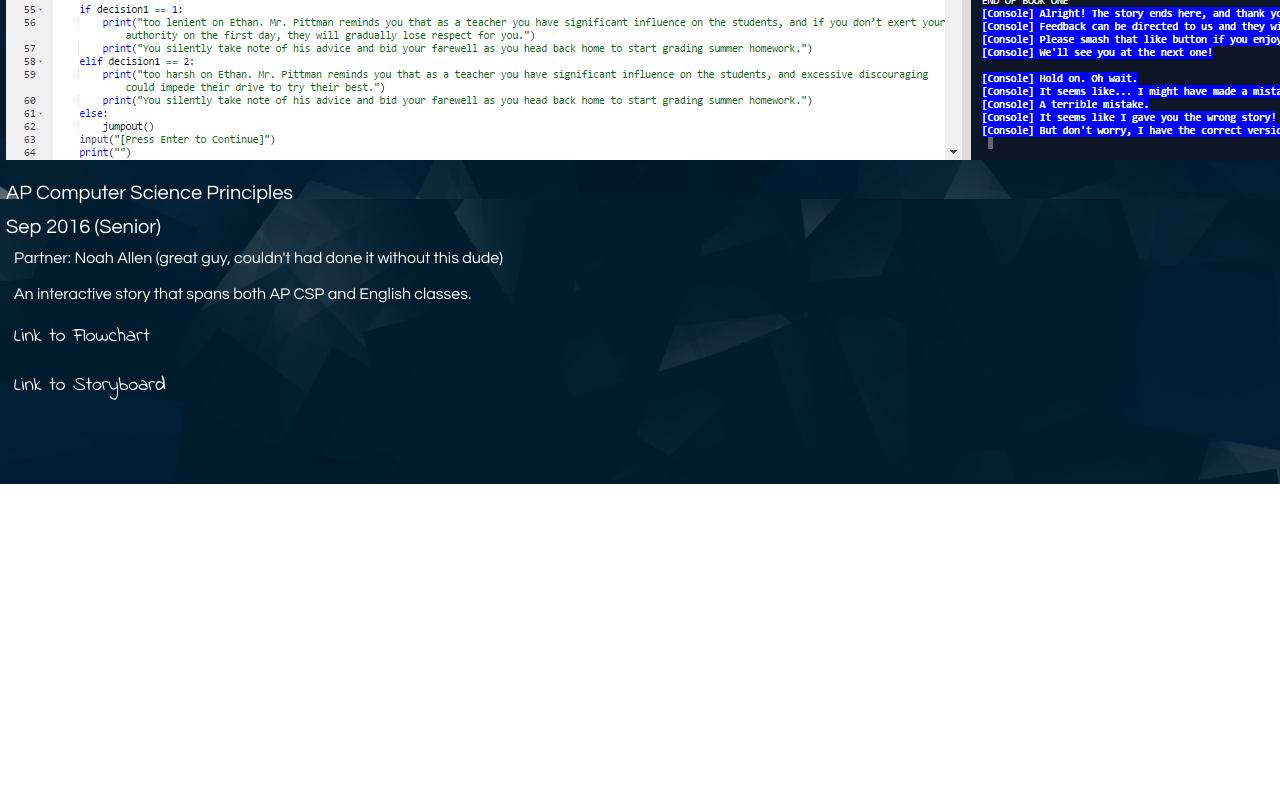
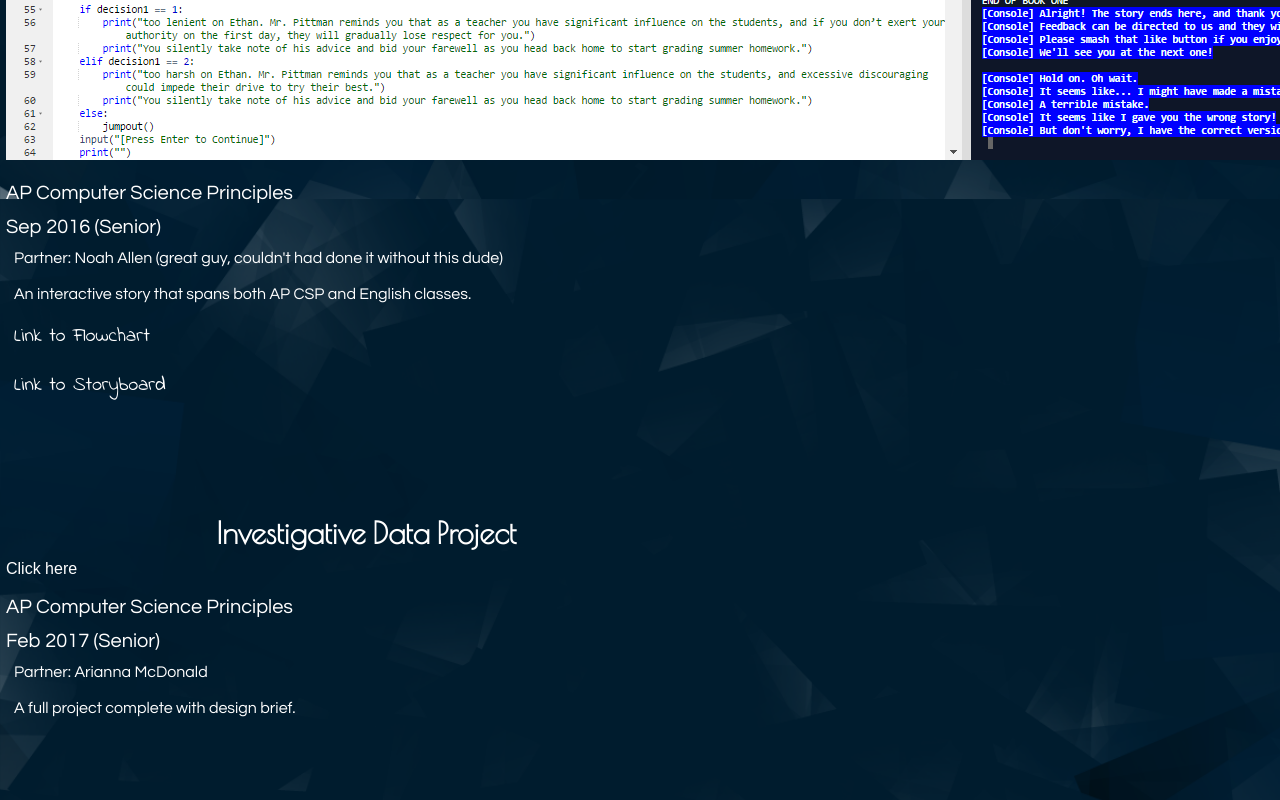
Before and after one commit to jeffreyhsu321/jeffreyhsu.github.io, a plain HTML site: page portfolio/portfolio.html in a window 1280 px wide. Shown: the part 3641-4441 px from the top of the page. Before the commit the page ends 4125 px from the top, so only its background shows below. Drawn offline with nearby package versions, Linux system fonts and the light colour scheme; a script that the page names is missing.

Commit message:
Update portfolio.html

```diff
--- a/portfolio/portfolio.html
+++ b/portfolio/portfolio.html
@@ -140,5 +140,20 @@
 		<div class="blankSpaceBottom"></div>
 		<div class="blankSpaceBottom"></div>
 	</div>
+	<div id="projectC">
+		<div><!--IDP-->
+			<h2 id="projectTitle">Investigative Data Project</h2>
+			<a href="\3.2.7 Investigate Project">Click here</a>
+			</div>
+		<div class="projectDesc">
+			<h1>AP Computer Science Principles</h1>
+			<h1>Feb 2017 (Senior)</h1>
+			<p>Partner: Arianna McDonald</p>
+			<p>A full project complete with design brief.</p>
+			<div class="blankSpace3"></div>
+			</div>
+		<div class="blankSpaceBottom"></div>
+		<div class="blankSpaceBottom"></div>
+	</div>
   </body>
 </html>
```
